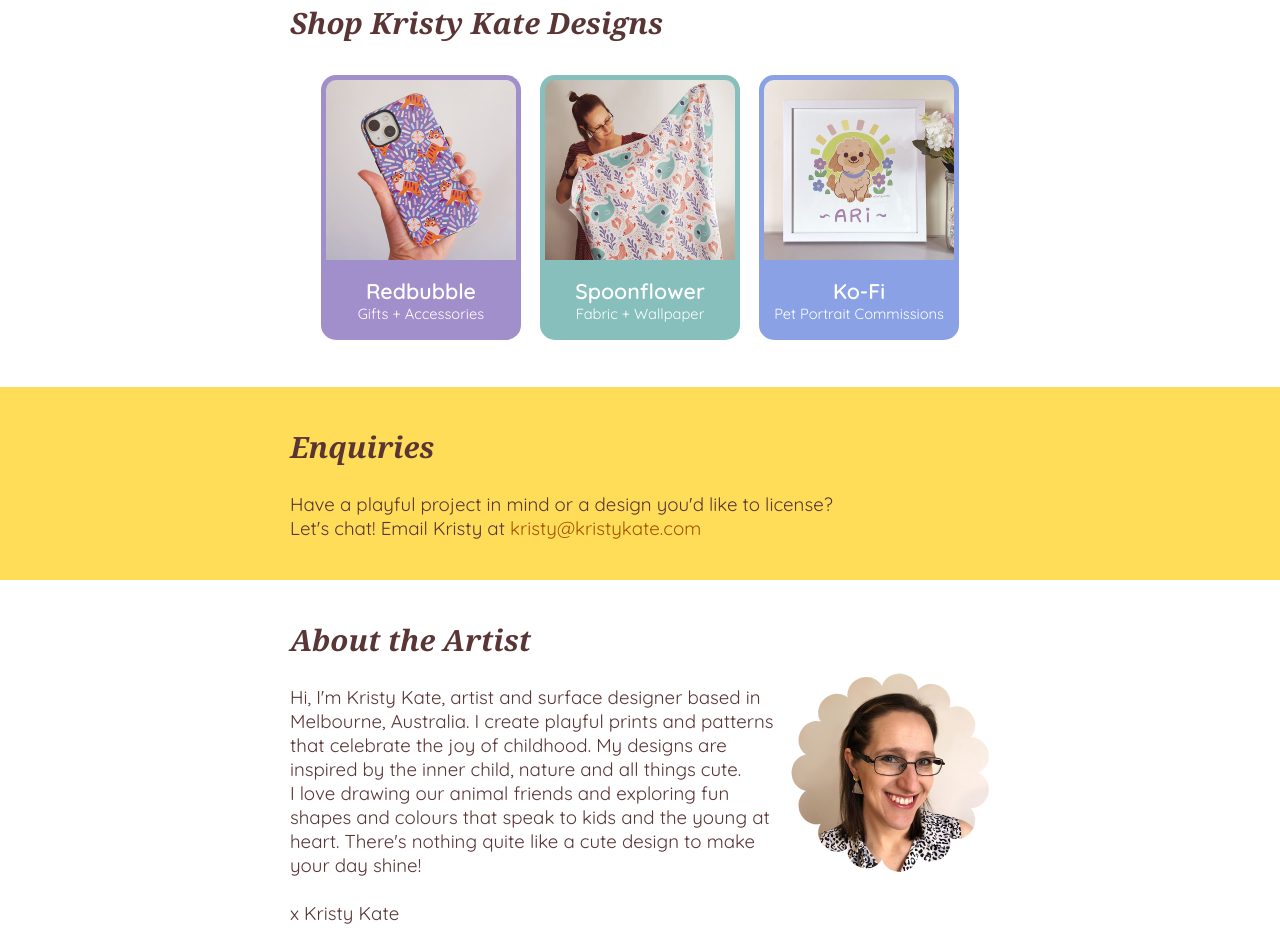
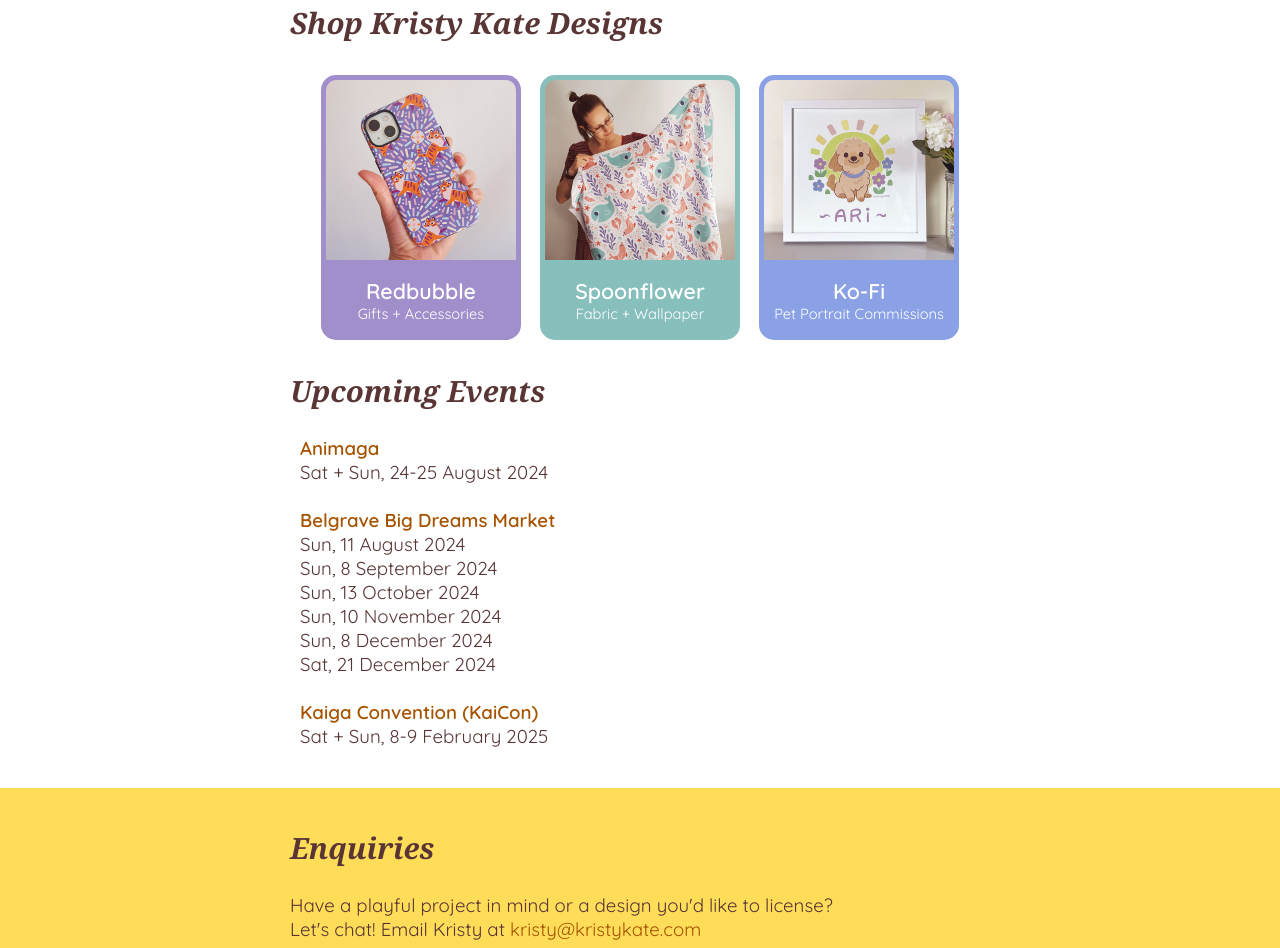
Before and after one commit to kristykate/kristykate.github.io, a plain HTML site: page index.html in a window 1280 px wide. Shown: the part 415-1363 px from the top of the page. Drawn offline with Linux system fonts and the light colour scheme; a web font is replaced by a local one.

Commit message:
add upcoming events

```diff
--- a/index.html
+++ b/index.html
@@ -175,6 +175,21 @@
 				.cKoFi .cShopElementTop { background-image: url('Image/ShopKoFi.jpg'); }
 
 
+
+				.cUpcoming
+				{
+					padding-left: 10px;
+				}
+
+				.cUpcoming a
+				{
+					font-weight: bold;
+				}
+
+
+
+
+
 				.cThird
 				{
 					background-color: #ffdd59;
@@ -294,6 +309,24 @@
 						</div>
 					</div></a>
 				</div>
+				<br>
+
+				<h1>Upcoming Events</h1>
+				<div class="cSubBody cUpcoming">
+					<a href='https://animaga.com.au/' target='_blank'>Animaga</a><br>
+					Sat + Sun, 24-25 August 2024<br>
+					<br>
+					<a href='https://www.belgravebigdreamsmarket.com/' target='_blank'>Belgrave Big Dreams Market</a><br>
+					Sun, 11 August 2024<br>
+					Sun, 8 September 2024<br>
+					Sun, 13 October 2024<br>
+					Sun, 10 November 2024<br>
+					Sun, 8 December 2024<br>
+					Sat, 21 December 2024<br>
+					<br>
+					<a href='https://www.kaigaconvention.com.au/' target='_blank'>Kaiga Convention (KaiCon)</a><br>
+					Sat + Sun, 8-9 February 2025
+				</div>
 			</div>
 		</div>
 
```
